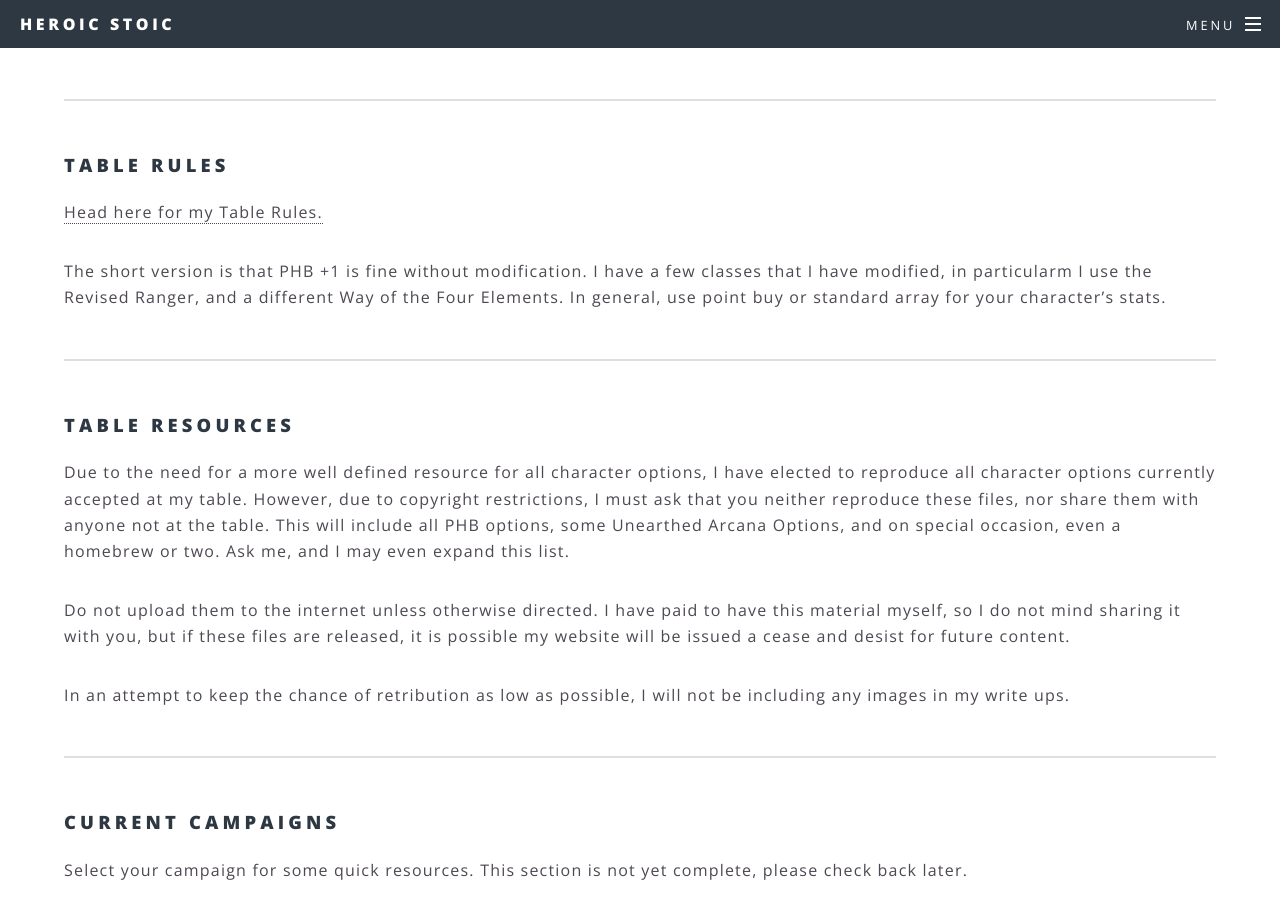
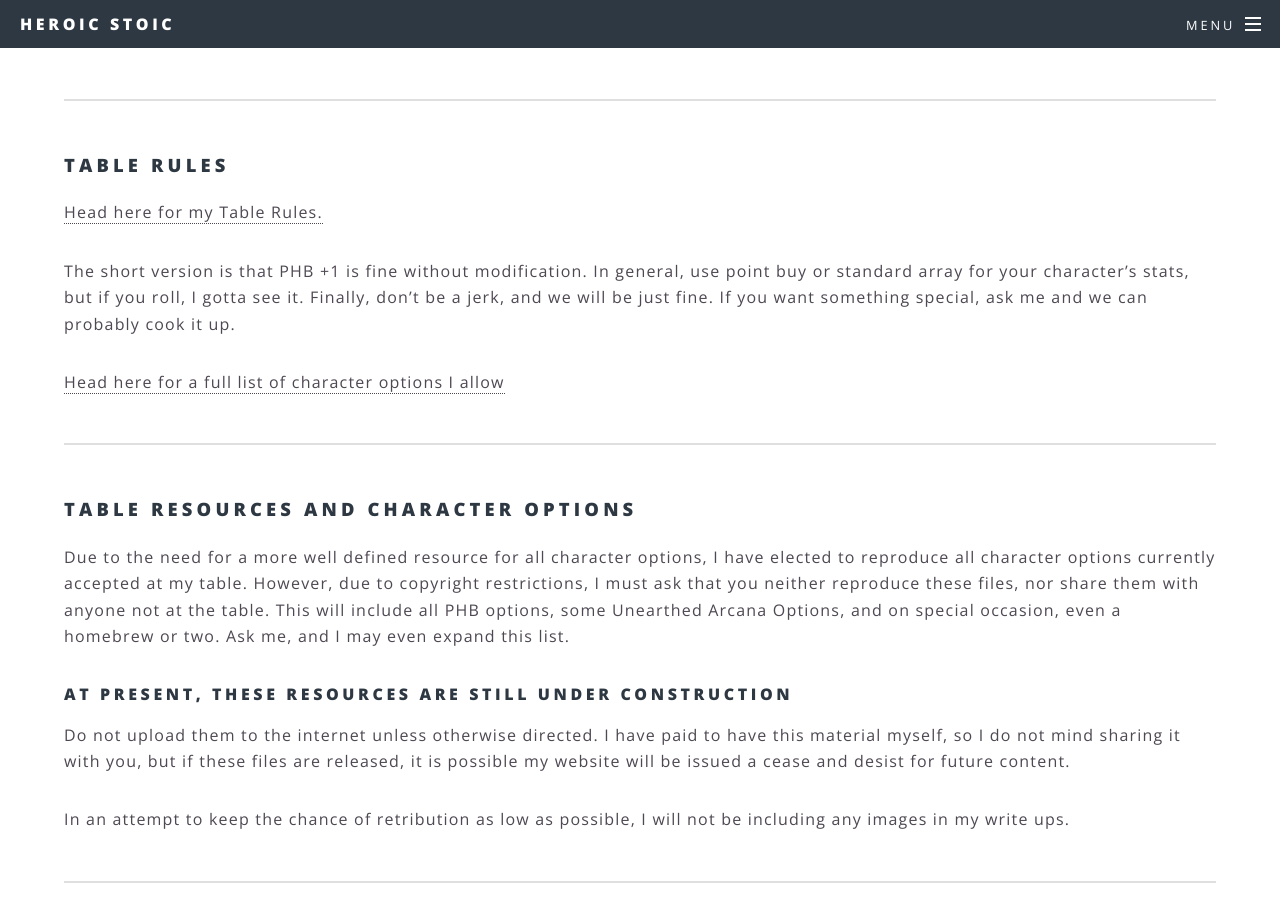
Before and after one commit to heroicstoic/heroicstoic.github.io, a Jekyll site: the page built from dnd/index.md, in a window 1280 px wide and 900 px high, scrolled down 465 px. Built offline with Jekyll 4.4.1, drawn with Linux system fonts in a browser that asks for light colours.

Commit message:
Update index.md

```diff
--- a/dnd/index.md
+++ b/dnd/index.md
@@ -14,13 +14,17 @@ This site is still under construction, but here are a few resources that I have
 
 [Head here for my Table Rules.](/dnd/rules/)
 
-The short version is that PHB +1 is fine without modification. I have a few classes that I have modified, in particularm I use the Revised Ranger, and a different Way of the Four Elements. In general, use point buy or standard array for your character's stats.
+The short version is that PHB +1 is fine without modification. In general, use point buy or standard array for your character's stats, but if you roll, I gotta see it. Finally, don't be a jerk, and we will be just fine. If you want something special, ask me and we can probably cook it up.
+
+[Head here for a full list of character options I allow](/dnd/rules/)
 
 <hr/>
 
-### Table Resources
+### Table Resources and Character Options
 
 Due to the need for a more well defined resource for all character options, I have elected to reproduce all character options currently accepted at my table. However, due to copyright restrictions, I must ask that you neither reproduce these files, nor share them with anyone not at the table. This will include all PHB options, some Unearthed Arcana Options, and on special occasion, even a homebrew or two. Ask me, and I may even expand this list.
+
+#### At present, these resources are still under construction
 
 Do not upload them to the internet unless otherwise directed. I have paid to have this material myself, so I do not mind sharing it with you, but if these files are released, it is possible my website will be issued a cease and desist for future content.
 
```
